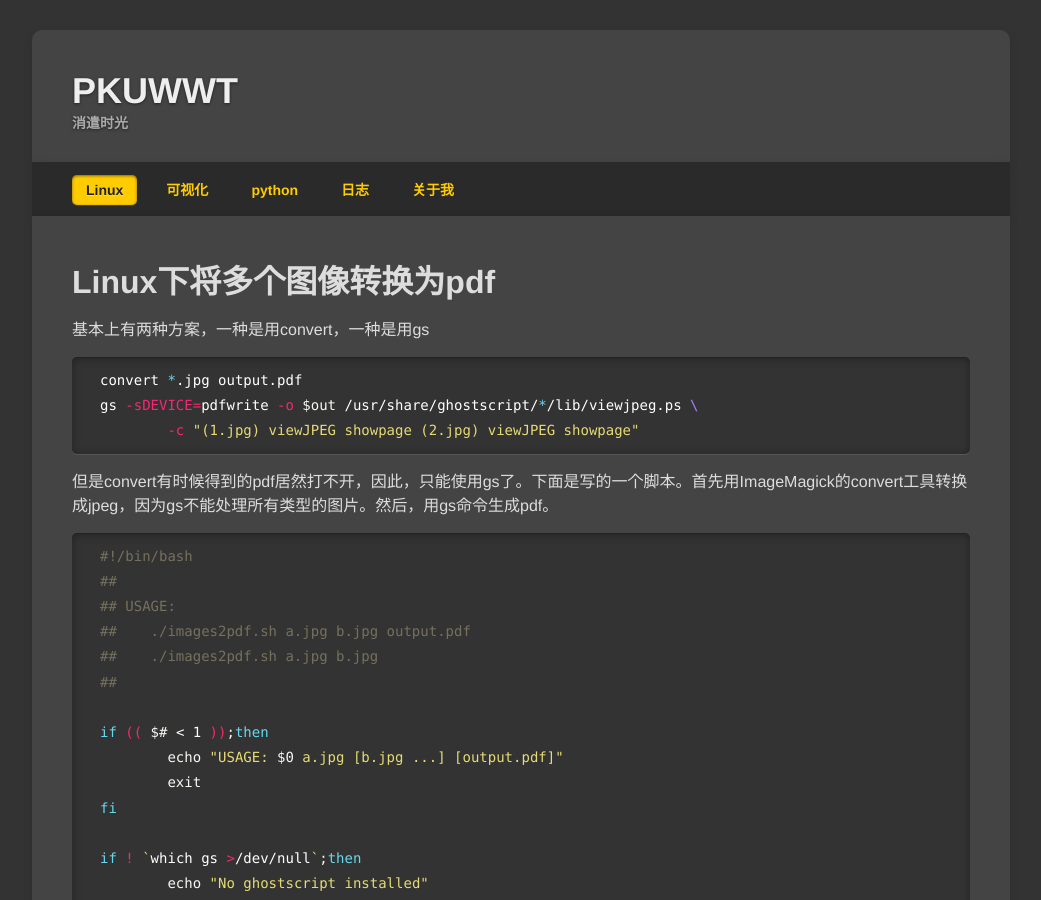
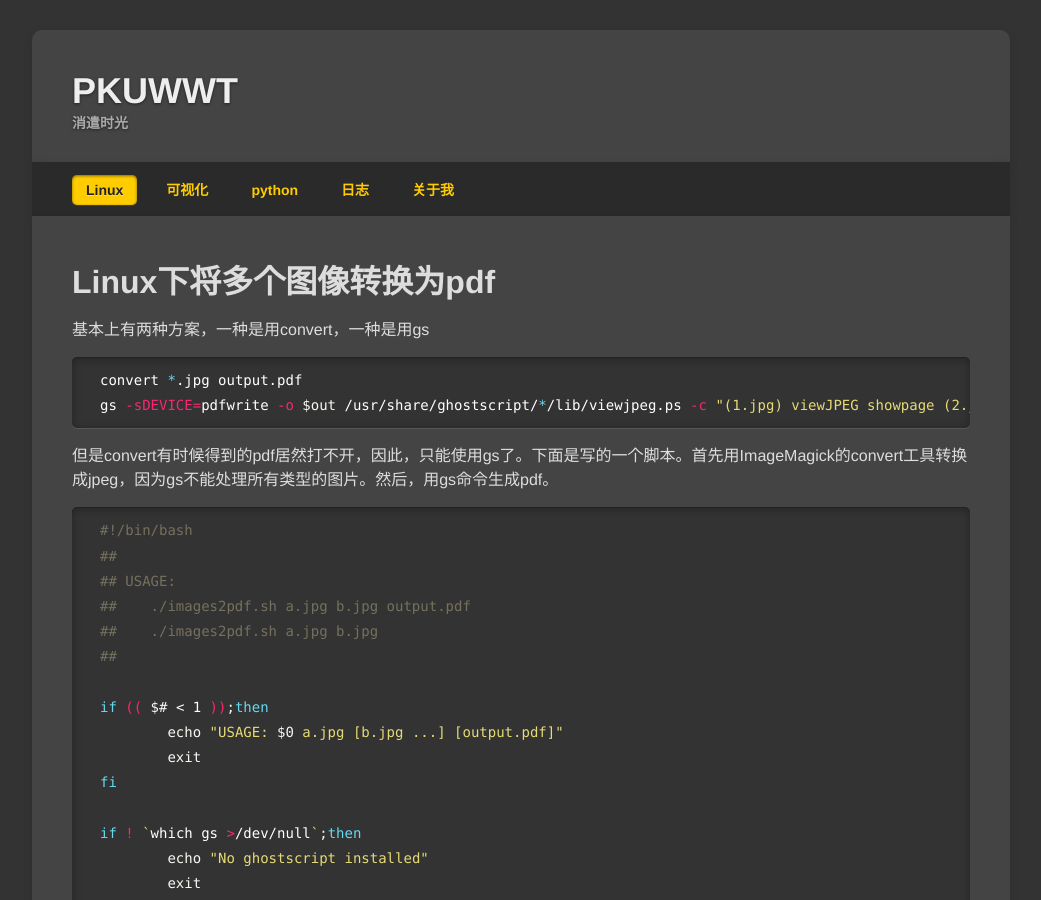
Before and after one commit to pkuwwt/pkuwwt.github.io, a Jekyll site: the page built from linux/_posts/2014-06-18-convert-multi-images-to-pdf.md, in a window 1280 px wide and 900 px high. Shown: the whole window, without its empty margins (119-1160 px from the left). Built offline with Jekyll 4.4.1, drawn with Linux system fonts in a browser that asks for light colours; comment, search, counter and statistics services are not loaded.

```diff
--- a/linux/_posts/2014-06-18-convert-multi-images-to-pdf.md
+++ b/linux/_posts/2014-06-18-convert-multi-images-to-pdf.md
@@ -7,8 +7,7 @@ comments: true
 基本上有两种方案，一种是用convert，一种是用gs
 {% highlight bash %}
 convert *.jpg output.pdf
-gs -sDEVICE=pdfwrite -o $out /usr/share/ghostscript/*/lib/viewjpeg.ps \
-	-c "(1.jpg) viewJPEG showpage (2.jpg) viewJPEG showpage"
+gs -sDEVICE=pdfwrite -o $out /usr/share/ghostscript/*/lib/viewjpeg.ps -c "(1.jpg) viewJPEG showpage (2.jpg) viewJPEG showpage"
 {% endhighlight %}
 
 但是convert有时候得到的pdf居然打不开，因此，只能使用gs了。下面是写的一个脚本。首先用ImageMagick的convert工具转换成jpeg，因为gs不能处理所有类型的图片。然后，用gs命令生成pdf。
```
